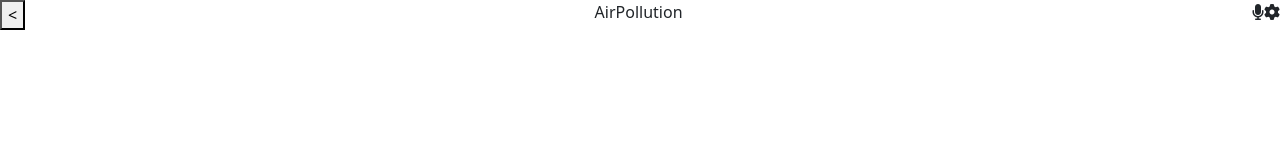
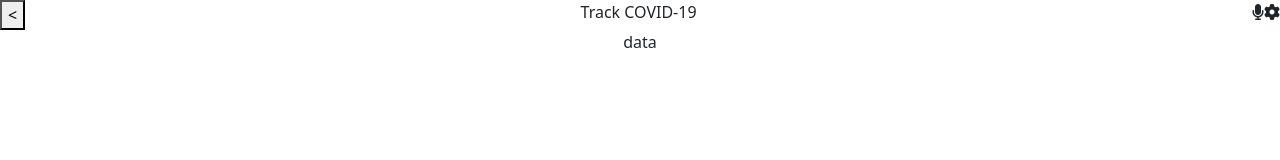
Before and after one commit to AleksandarIvezic/Covid-19-Tracking-Project, a React (Create React App) app: page /country in a window 1280 px wide. Shown: the top 160 px of the page. Built offline with nearby package versions, Linux system fonts and the light colour scheme.

Commit message:
Fix routes and update Links

```diff
--- a/package.json
+++ b/package.json
@@ -7,6 +7,7 @@
     "@testing-library/react": "^11.1.0",
     "@testing-library/user-event": "^12.1.10",
     "bootstrap": "^5.1.1",
+    "prop-types": "^15.7.2",
     "react": "^17.0.2",
     "react-bootstrap": "^2.0.0-rc.0",
     "react-dom": "^17.0.2",
--- a/src/Redux/countries/countries.js
+++ b/src/Redux/countries/countries.js
@@ -1,6 +1,7 @@
 import getData from '../../helpers/getData';
 
-const LOAD = 'air-polution-app/countries/LOAD';
+const LOAD = 'covid-19-tracking-project/countries/LOAD';
+const SELECT = 'covid-19-tracking-project/countries/SELECT';
 
 const initialValue = {
   countries: [],
@@ -13,6 +14,11 @@ const countriesReducer = (state = initialValue, action) => {
         ...state,
         countries: action.payload,
       };
+    case SELECT:
+      return {
+        ...state,
+        currentCountry: action.payload,
+      };
     default:
       return state;
   }
@@ -20,6 +26,11 @@ const countriesReducer = (state = initialValue, action) => {
 
 const loadCountries = (payload) => ({
   type: LOAD,
+  payload,
+});
+
+const selectCountry = (payload) => ({
+  type: SELECT,
   payload,
 });
 
@@ -31,4 +42,4 @@ const loadCountriesThunk = () => async (dispatch) => {
   }
 };
 
-export { countriesReducer, loadCountriesThunk };
+export { countriesReducer, loadCountriesThunk, selectCountry };
--- a/src/components/App.js
+++ b/src/components/App.js
@@ -1,26 +1,24 @@
 import '../styling/App.css';
 import { Route, Switch } from 'react-router';
-import { Provider } from 'react-redux';
-import store from '../Redux/storeConfig';
+import { useSelector } from 'react-redux';
 import Navbar from './Navbar';
 import Countries from './Countries';
-import States from './Country';
+import Country from './Country';
 
 function App() {
+  const currentCountry = useSelector((state) => state.countriesReducer.currentCountry);
   return (
-    <Provider store={store}>
     <div className="App">
       <Navbar />
       <Switch>
         <Route exact path="/">
           <Countries />
         </Route>
-          <Route path="/states">
-            <States />
+        <Route path="/country">
+          <Country current={currentCountry} />
         </Route>
       </Switch>
     </div>
-    </Provider>
   );
 }
 
--- a/src/components/Countries.js
+++ b/src/components/Countries.js
@@ -1,6 +1,7 @@
 import React, { useEffect } from 'react';
 import { useSelector, useDispatch } from 'react-redux';
-import { loadCountriesThunk } from '../Redux/countries/countries';
+import { Link } from 'react-router-dom';
+import { loadCountriesThunk, selectCountry } from '../Redux/countries/countries';
 
 const Countries = () => {
   const countries = useSelector((state) => state.countriesReducer.countries);
@@ -8,12 +9,21 @@ const Countries = () => {
   useEffect(() => {
     dispatch(loadCountriesThunk());
   }, [dispatch]);
+
+  const handleClick = (country) => dispatch(selectCountry(country));
   return (
     <div>
       <span>Countries</span>
       <ul>
         {Object.keys(countries).map((key) => (
-          <li key={key}>{key}</li>
+          <li key={key}>
+            <Link
+              to="/country"
+              onClick={() => handleClick(key)}
+            >
+              {key}
+            </Link>
+          </li>
         ))}
       </ul>
     </div>
--- a/src/components/Country.js
+++ b/src/components/Country.js
@@ -1,9 +1,18 @@
 import React from 'react';
+import PropTypes from 'prop-types';
 
-const States = () => (
-  <div>
-    <span>Country</span>
-  </div>
-);
+const Country = ({ current }) => {
+  const data = 'data';
+  return (
+    <div>
+      <span>{data}</span>
+      <h3>{current}</h3>
+    </div>
+  );
+};
 
-export default States;
+Country.propTypes = {
+  current: PropTypes.string.isRequired,
+};
+
+export default Country;
--- a/src/components/Navbar.js
+++ b/src/components/Navbar.js
@@ -6,7 +6,7 @@ const Navbar = () => {
   return (
     <nav className="d-flex justify-content-between">
       <button type="button" onClick={history.goBack}>&lt;</button>
-      <span>AirPollution</span>
+      <span>Track COVID-19</span>
       <div>
         <i className="fas fa-microphone" />
         <i className="fas fa-cog" />
--- a/src/index.js
+++ b/src/index.js
@@ -2,13 +2,17 @@ import React from 'react';
 import ReactDOM from 'react-dom';
 import { BrowserRouter } from 'react-router-dom';
 import './styling/index.css';
+import { Provider } from 'react-redux';
 import App from './components/App';
 import 'bootstrap/dist/css/bootstrap.min.css';
+import store from './Redux/storeConfig';
 
 ReactDOM.render(
   <React.StrictMode>
     <BrowserRouter>
-      <App />
+      <Provider store={store}>
+        <App />
+      </Provider>
     </BrowserRouter>
   </React.StrictMode>,
   document.getElementById('root'),
```
Lines whose indentation alone changed are shown as unchanged.
